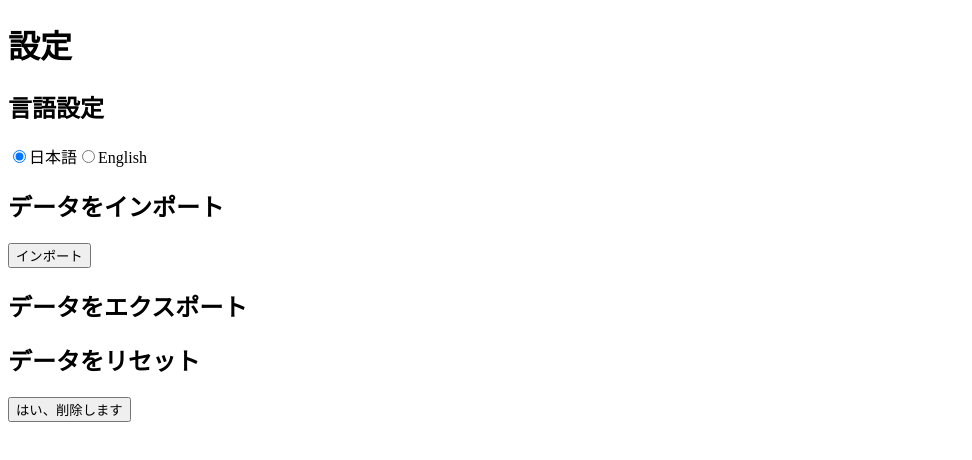
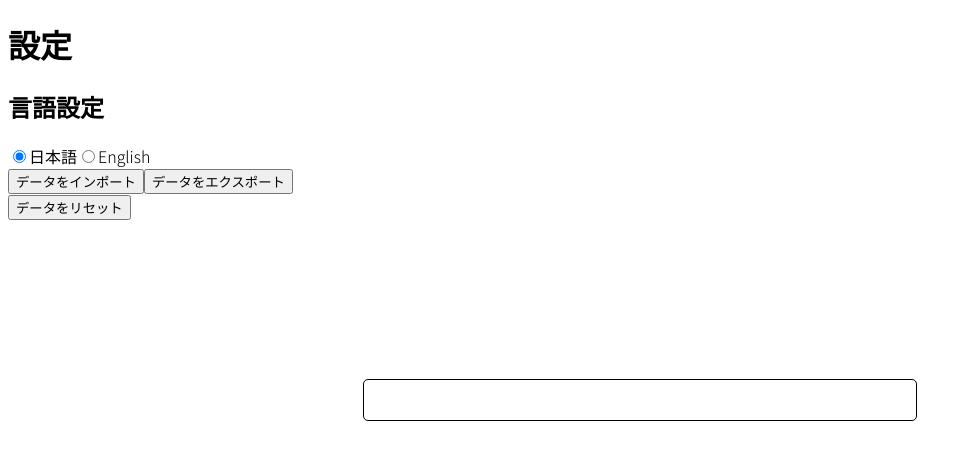
Before and after one commit to Raifa21/Avatar-Wardrobe, a Next.js app: page /settings in a window 1280 px wide. Shown: the top 460 px of the page, without its empty margins (0-972 px from the left). Built offline with nearby package versions, Linux system fonts and the light colour scheme.

Commit message:
Added popup feature, removed unwanted imports

```diff
--- a/app/globals.css
+++ b/app/globals.css
@@ -1,3 +1,14 @@
+@tailwind base;
+@tailwind components;
+@tailwind utilities;
+
+/* Radix UI or Other Component Library Imports */
+@import "@radix-ui/react-dialog/dist/dialog.css";
+@import "@radix-ui/react-popup-menu/dist/menu.css";
+/* Import other Radix UI or library styles as needed */
+
+/* Global Styles */
+/* Add any custom global styles or resets here */
 body {
-    background-color: #f1f1f1;
+    font-family: "Noto Sans JP", sans-serif; /* Example font-family */
 }
--- a/components/deletepopup.tsx
+++ b/components/deletepopup.tsx
@@ -1,38 +1,23 @@
 import * as React from "react";
-import {
-  Dialog,
-  DialogContent,
-  DialogDescription,
-  DialogFooter,
-  DialogHeader,
-  DialogTitle,
-} from "@/components/ui/dialog";
 import { Button } from "@/components/ui/button";
 
 type DeletePopupProps = {
-  open: boolean;
   onDelete: () => void;
 };
 
-const DeletePopup: React.FC<DeletePopupProps> = ({ open, onDelete }) => {
+const DeletePopup: React.FC<DeletePopupProps> = ({ onDelete }) => {
   const handleDelete = () => {
     onDelete();
   };
 
   return (
-    <Dialog open={open}>
-      <DialogHeader>
-        <DialogTitle>データをリセット</DialogTitle>
-      </DialogHeader>
-      <DialogContent>
-        <DialogDescription>
-          すべてのローカルデータを削除します。この操作は元に戻せません。本当に削除しますか？
-        </DialogDescription>
-      </DialogContent>
-      <DialogFooter>
-        <Button onClick={handleDelete}>はい、削除します</Button>
-      </DialogFooter>
-    </Dialog>
+    <div className="popup">
+      <div className="title">データをリセット</div>
+      <div className="content">本当に全てのデータを削除しますか？</div>
+      <div className="footer">
+        <Button onClick={handleDelete}>削除</Button>
+      </div>
+    </div>
   );
 };
 
--- a/components/exportpopup.tsx
+++ b/components/exportpopup.tsx
@@ -1,55 +1,43 @@
 import * as React from "react";
-import {
-  Dialog,
-  DialogContent,
-  DialogDescription,
-  DialogFooter,
-  DialogHeader,
-  DialogTitle,
-} from "@/components/ui/dialog";
 import { Button } from "@/components/ui/button";
 import { Copy } from "lucide-react";
 
 type ExportPopupProps = {
-  open: boolean;
   onExport: () => void;
 };
 
-const ExportPopup: React.FC<ExportPopupProps> = ({ open, onExport }) => {
+const ExportPopup: React.FC<ExportPopupProps> = ({ onExport }) => {
   const handleExport = () => {
     onExport();
   };
 
   return (
-    <Dialog open={open}>
-      <DialogHeader>
-        <DialogTitle>データをエクスポート</DialogTitle>
-      </DialogHeader>
-      <DialogContent className="sm:max-w-md">
-        <DialogDescription>
-          エクスポートしたいデータをクリップボードにコピーしてください。
-        </DialogDescription>
+    <div className="popup">
+      <div className="title">データをエクスポート</div>
+      <div className="content">
+        エクスポートしたいデータをクリップボードにコピーしてください。
         <div className="flex items-center space-x-2">
           <div className="grid flex-1 gap-2">
             <textarea
-              defaultValue="https://ui.shadcn.com/docs/installation"
+              defaultValue=""
               readOnly
               className="w-full p-2 border rounded-md"
               rows={5}
             />
           </div>
+        </div>
+        <div className="footer">
           <Button
             type="submit"
             size="sm"
             className="px-3"
             onClick={handleExport}
           >
-            <span className="sr-only">Copy</span>
             <Copy className="h-4 w-4" />
           </Button>
         </div>
-      </DialogContent>
-    </Dialog>
+      </div>
+    </div>
   );
 };
 
--- a/components/importpopup.tsx
+++ b/components/importpopup.tsx
@@ -1,36 +1,23 @@
 import * as React from "react";
-import {
-  Dialog,
-  DialogContent,
-  DialogDescription,
-  DialogFooter,
-  DialogHeader,
-  DialogTitle,
-} from "@/components/ui/dialog";
 import { Button } from "@/components/ui/button";
+import "./popups.css";
 
 type ImportPopupProps = {
-  open: boolean;
-  onImport: (data: string) => void;
+  onImport: () => void;
 };
 
-const ImportPopup: React.FC<ImportPopupProps> = ({ open, onImport }) => {
-  const [importedData, setImportedData] = React.useState<string>("");
+const ImportPopup: React.FC<ImportPopupProps> = ({ onImport }) => {
+  const [importedData, setImportedData] = React.useState("");
 
   const handleImport = () => {
-    onImport(importedData);
-    setImportedData(""); // Clear imported data after import
+    onImport();
   };
 
   return (
-    <Dialog open={open}>
-      <DialogHeader>
-        <DialogTitle>データをインポート</DialogTitle>
-      </DialogHeader>
-      <DialogContent>
-        <DialogDescription>
-          ここにインポートするデータを貼り付けてください。
-        </DialogDescription>
+    <div className="popup">
+      <div className="title">データをインポート</div>
+      <div className="content">
+        ここにインポートするデータを貼り付けてください。
         <textarea
           value={importedData}
           onChange={(e) => setImportedData(e.target.value)}
@@ -38,11 +25,11 @@ const ImportPopup: React.FC<ImportPopupProps> = ({ open, onImport }) => {
           rows={5}
           className="w-full p-2 border rounded-md"
         />
-      </DialogContent>
-      <DialogFooter>
-        <Button onClick={handleImport}>インポート</Button>
-      </DialogFooter>
-    </Dialog>
+        <div className="footer">
+          <Button onClick={handleImport}>インポート</Button>
+        </div>
+      </div>
+    </div>
   );
 };
 
--- /dev/null
+++ b/components/popups.css
@@ -0,0 +1,22 @@
+/* popups.css */
+
+/* Base styles for all dialogs */
+.popup {
+    max-width: fit-content;
+    border-radius: 5px;
+    z-index: 1000;
+}
+
+.popup-overlay {
+    position: fixed;
+    top: 0;
+    left: 0;
+    width: 100%;
+    height: 100%;
+    background-color: rgba(0, 0, 0, 0.8);
+    z-index: 50; /* Ensure it's above other content */
+    display: none; /* Initially hidden */
+}
+.popup-overlay.active {
+    display: block; /* Show the overlay when active */
+}
--- a/components/ui/dialog.tsx
+++ /dev/null
@@ -1,122 +0,0 @@
-"use client"
-
-import * as React from "react"
-import * as DialogPrimitive from "@radix-ui/react-dialog"
-import { X } from "lucide-react"
-
-import { cn } from "@/lib/utils"
-
-const Dialog = DialogPrimitive.Root
-
-const DialogTrigger = DialogPrimitive.Trigger
-
-const DialogPortal = DialogPrimitive.Portal
-
-const DialogClose = DialogPrimitive.Close
-
-const DialogOverlay = React.forwardRef<
-  React.ElementRef<typeof DialogPrimitive.Overlay>,
-  React.ComponentPropsWithoutRef<typeof DialogPrimitive.Overlay>
->(({ className, ...props }, ref) => (
-  <DialogPrimitive.Overlay
-    ref={ref}
-    className={cn(
-      "fixed inset-0 z-50 bg-black/80  data-[state=open]:animate-in data-[state=closed]:animate-out data-[state=closed]:fade-out-0 data-[state=open]:fade-in-0",
-      className
-    )}
-    {...props}
-  />
-))
-DialogOverlay.displayName = DialogPrimitive.Overlay.displayName
-
-const DialogContent = React.forwardRef<
-  React.ElementRef<typeof DialogPrimitive.Content>,
-  React.ComponentPropsWithoutRef<typeof DialogPrimitive.Content>
->(({ className, children, ...props }, ref) => (
-  <DialogPortal>
-    <DialogOverlay />
-    <DialogPrimitive.Content
-      ref={ref}
-      className={cn(
-        "fixed left-[50%] top-[50%] z-50 grid w-full max-w-lg translate-x-[-50%] translate-y-[-50%] gap-4 border bg-background p-6 shadow-lg duration-200 data-[state=open]:animate-in data-[state=closed]:animate-out data-[state=closed]:fade-out-0 data-[state=open]:fade-in-0 data-[state=closed]:zoom-out-95 data-[state=open]:zoom-in-95 data-[state=closed]:slide-out-to-left-1/2 data-[state=closed]:slide-out-to-top-[48%] data-[state=open]:slide-in-from-left-1/2 data-[state=open]:slide-in-from-top-[48%] sm:rounded-lg",
-        className
-      )}
-      {...props}
-    >
-      {children}
-      <DialogPrimitive.Close className="absolute right-4 top-4 rounded-sm opacity-70 ring-offset-background transition-opacity hover:opacity-100 focus:outline-none focus:ring-2 focus:ring-ring focus:ring-offset-2 disabled:pointer-events-none data-[state=open]:bg-accent data-[state=open]:text-muted-foreground">
-        <X className="h-4 w-4" />
-        <span className="sr-only">Close</span>
-      </DialogPrimitive.Close>
-    </DialogPrimitive.Content>
-  </DialogPortal>
-))
-DialogContent.displayName = DialogPrimitive.Content.displayName
-
-const DialogHeader = ({
-  className,
-  ...props
-}: React.HTMLAttributes<HTMLDivElement>) => (
-  <div
-    className={cn(
-      "flex flex-col space-y-1.5 text-center sm:text-left",
-      className
-    )}
-    {...props}
-  />
-)
-DialogHeader.displayName = "DialogHeader"
-
-const DialogFooter = ({
-  className,
-  ...props
-}: React.HTMLAttributes<HTMLDivElement>) => (
-  <div
-    className={cn(
-      "flex flex-col-reverse sm:flex-row sm:justify-end sm:space-x-2",
-      className
-    )}
-    {...props}
-  />
-)
-DialogFooter.displayName = "DialogFooter"
-
-const DialogTitle = React.forwardRef<
-  React.ElementRef<typeof DialogPrimitive.Title>,
-  React.ComponentPropsWithoutRef<typeof DialogPrimitive.Title>
->(({ className, ...props }, ref) => (
-  <DialogPrimitive.Title
-    ref={ref}
-    className={cn(
-      "text-lg font-semibold leading-none tracking-tight",
-      className
-    )}
-    {...props}
-  />
-))
-DialogTitle.displayName = DialogPrimitive.Title.displayName
-
-const DialogDescription = React.forwardRef<
-  React.ElementRef<typeof DialogPrimitive.Description>,
-  React.ComponentPropsWithoutRef<typeof DialogPrimitive.Description>
->(({ className, ...props }, ref) => (
-  <DialogPrimitive.Description
-    ref={ref}
-    className={cn("text-sm text-muted-foreground", className)}
-    {...props}
-  />
-))
-DialogDescription.displayName = DialogPrimitive.Description.displayName
-
-export {
-  Dialog,
-  DialogPortal,
-  DialogOverlay,
-  DialogClose,
-  DialogTrigger,
-  DialogContent,
-  DialogHeader,
-  DialogFooter,
-  DialogTitle,
-  DialogDescription,
-}
--- /dev/null
+++ b/pages/settings.module.css
@@ -0,0 +1,16 @@
+.popup {
+    position: fixed;
+    top: 50%;
+    left: 50%;
+    transform: translate(-50%, -50%);
+    z-index: 50;
+    display: grid;
+    width: 100%;
+    max-width: 32rem; /* max-w-lg equivalent */
+    gap: 1rem; /* gap-4 equivalent */
+    background-color: #ffffff; /* bg-background equivalent */
+    transition-duration: 0.2s; /* duration-200 equivalent */
+    padding: 20px;
+    border: 1px solid black;
+    border-radius: 5px;
+}
--- a/pages/settings.tsx
+++ b/pages/settings.tsx
@@ -2,6 +2,11 @@ import * as React from "react";
 import ImportPopup from "../components/importpopup";
 import ExportPopup from "../components/exportpopup";
 import DeletePopup from "../components/deletepopup";
+import { Button } from "@/components/ui/button";
+import { Noto_Sans_JP } from "next/font/google";
+import styles from "./settings.module.css";
+
+const notosansjp_regular = Noto_Sans_JP({ subsets: ["latin"], weight: "300" });
 
 const SettingsPage: React.FC = () => {
   const [importPopupOpen, setImportPopupOpen] = React.useState(false);
@@ -16,26 +21,19 @@ const SettingsPage: React.FC = () => {
     // Example: You might want to set a state for language preference here
   };
 
-  const handleImportData = (data: string) => {
-    console.log("Importing data:", data);
-    // Handle import data logic here
-    setImportPopupOpen(false); // Close import popup after importing data
+  const handleToggleImportPopup = () => {
+    setImportPopupOpen(!importPopupOpen);
   };
 
-  const handleExportData = () => {
-    console.log("Exporting data");
-    // Handle export data logic here
-    setExportPopupOpen(false); // Close export popup after exporting data
+  const handleToggleExportPopup = () => {
+    setExportPopupOpen(!exportPopupOpen);
   };
 
-  const handleDeleteData = () => {
-    console.log("Deleting data");
-    // Handle delete data logic here
-    setDeletePopupOpen(false); // Close delete popup after deleting data
+  const handleToggleDeletePopup = () => {
+    setDeletePopupOpen(!deletePopupOpen);
   };
-
   return (
-    <div>
+    <div className={notosansjp_regular.className}>
       <h1>設定</h1>
       <div>
         <h2>言語設定</h2>
@@ -60,12 +58,44 @@ const SettingsPage: React.FC = () => {
           English
         </label>
       </div>
-      <div>
-        <ImportPopup open={importPopupOpen} onImport={handleImportData} />
-        <ExportPopup open={exportPopupOpen} onExport={handleExportData} />
+      <div
+        className={`popup-overlay ${importPopupOpen || exportPopupOpen || deletePopupOpen ? "active" : ""}`}
+      />
+      <div className={styles.popup}>
+        {importPopupOpen && (
+          <ImportPopup
+            onImport={() => {
+              // Handle import logic here
+              console.log("Importing data");
+              setImportPopupOpen(false); // Close popup after import
+            }}
+          />
+        )}
+        {exportPopupOpen && (
+          <ExportPopup
+            onExport={() => {
+              // Handle export logic here
+              console.log("Exporting data");
+              setExportPopupOpen(false); // Close popup after export
+            }}
+          />
+        )}
+        {deletePopupOpen && (
+          <DeletePopup
+            onDelete={() => {
+              // Handle delete logic here
+              console.log("Deleting data");
+              setDeletePopupOpen(false); // Close popup after delete
+            }}
+          />
+        )}
       </div>
       <div>
-        <DeletePopup open={deletePopupOpen} onDelete={handleDeleteData} />
+        <Button onClick={handleToggleImportPopup}>データをインポート</Button>
+        <Button onClick={handleToggleExportPopup}>データをエクスポート</Button>
+      </div>
+      <div>
+        <Button onClick={handleToggleDeletePopup}>データをリセット</Button>
       </div>
     </div>
   );
```
